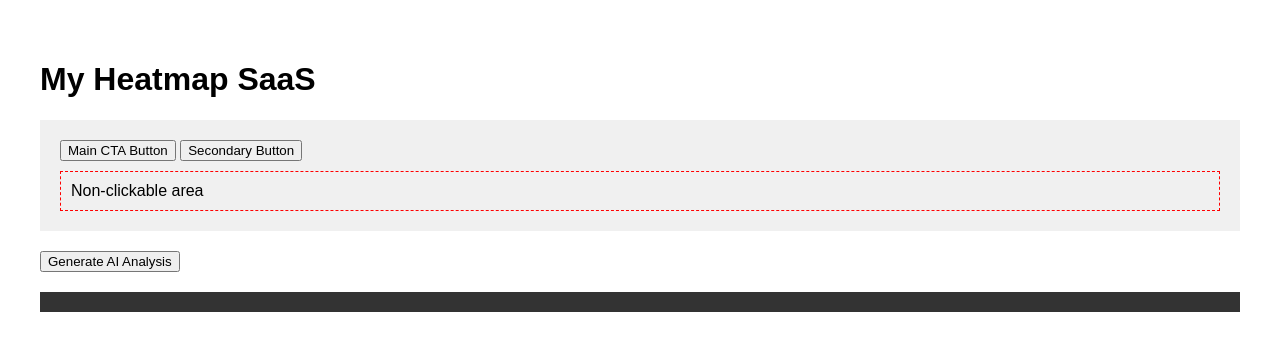
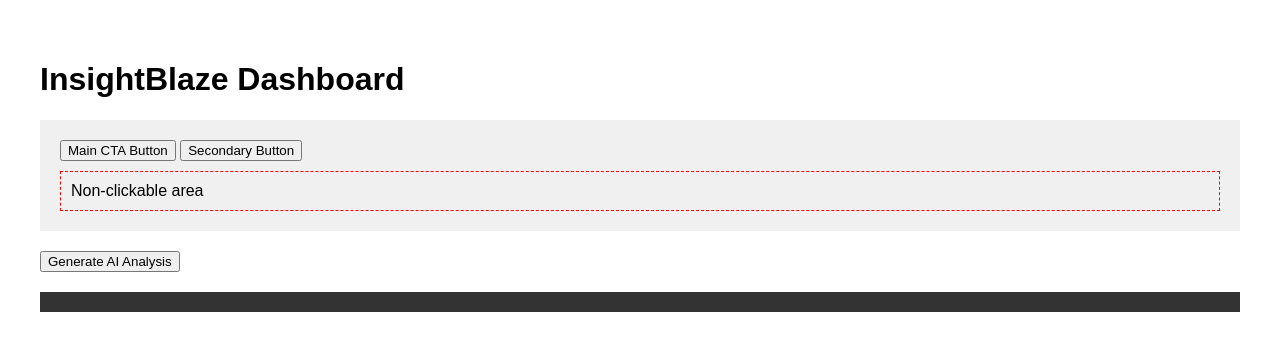
Before and after one commit to Hardrivetech/heatmap-saas, a website: page public/index.html in a window 1280 px wide. Drawn offline with Linux system fonts and the light colour scheme.

Commit message:
Update title and header to reflect InsightBlaze branding

```diff
--- a/public/index.html
+++ b/public/index.html
@@ -1,11 +1,11 @@
 <!DOCTYPE html>
 <html>
 <head>
-    <title>Heatmap SaaS Dashboard</title>
+    <title>InsightBlaze Dashboard</title>
     <style>body { font-family: sans-serif; padding: 2rem; }</style>
 </head>
 <body>
-    <h1>My Heatmap SaaS</h1>
+    <h1>InsightBlaze Dashboard</h1>
 
     <!-- 1. The Tracker (Self-Tracking for demo) -->
     <script src="tracker.js" data-site-id="demo-site"></script>
```
